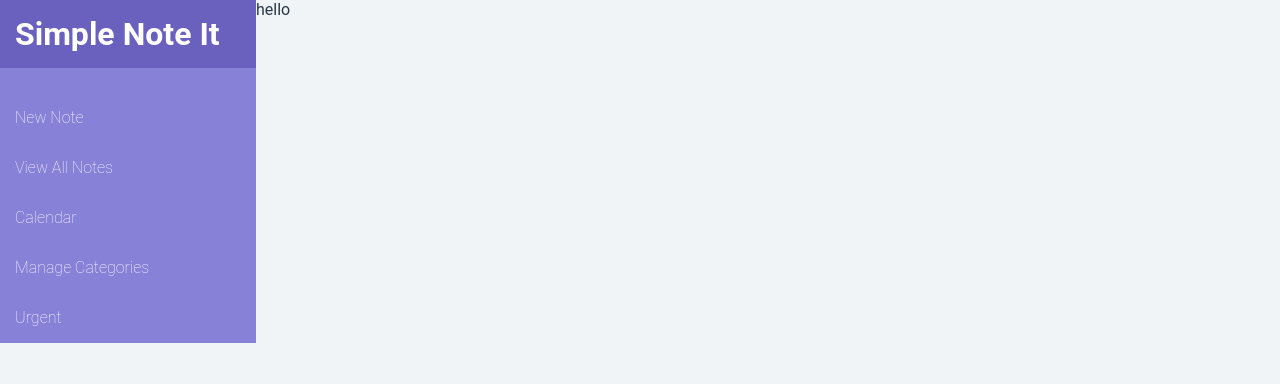
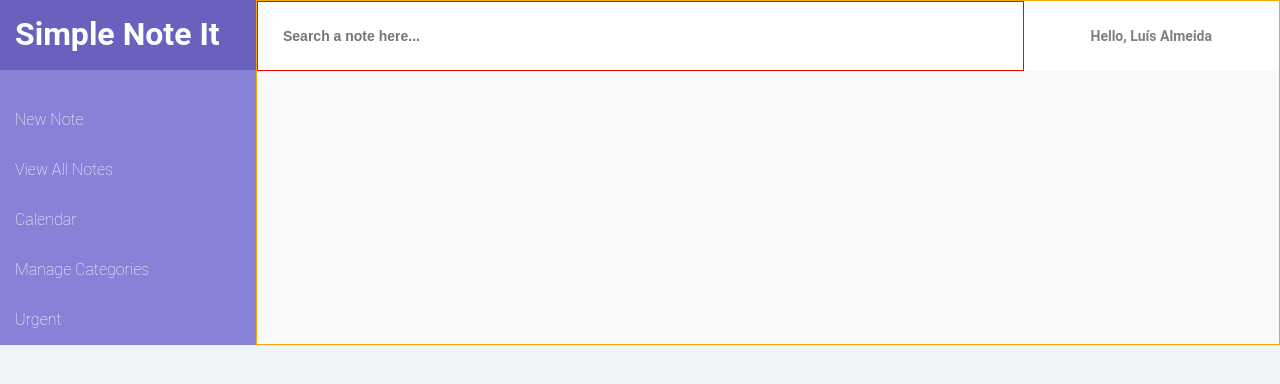
Before and after one commit to luisalmeida12/reactnotes, a React (Create React App) app: page / in a window 1280 px wide. Shown: the top 384 px of the page. Built offline with nearby package versions, Linux system fonts and the light colour scheme.

Commit message:
Progress on search bar css.

```diff
--- a/src/App.js
+++ b/src/App.js
@@ -10,11 +10,11 @@ class App extends Component {
 
   render() {
     return (
-      <div class="wrapper">
+      <div className="wrapper">
 
         <Sidebar />
         <Main>
-          <SearchBar></SearchBar>
+          <SearchBar ></SearchBar>
         </Main>
 
       </div>
--- a/src/components/main/index.js
+++ b/src/components/main/index.js
@@ -9,7 +9,7 @@ class Main extends Component {
 
     render () {
         return(
-            <div>hello</div>
+            <div className="main">{ this.props.children }</div>
 
         );
     }
--- a/src/components/main/styles.css
+++ b/src/components/main/styles.css
@@ -1,9 +1,14 @@
 .main {
-    padding: 15px;
+    /* padding: 15px; */
     width: 80%;
-    height: 100%;
+    /* height: 100%; */
     overflow: auto;
     background: #F9F9F9;
+    border: solid 1px orange;
+    display: flex;
+    /* flex-direction: column; */
+    /* align-items: center; */
+
 }
 
 .content {
--- a/src/components/searchbar/index.js
+++ b/src/components/searchbar/index.js
@@ -4,12 +4,19 @@ import './styles.css';
 class SearchBar extends Component {
     render() {
         return (
-            <div class="search-bar">hdfhsjfhj
-                <div class="search-box">search input hre</div>
-                <div class="user-info">Luís Almeida</div>
+            <div className="search-bar">
+
+                <div className="search-box">
+                    <input type="text" className="input-search-box" placeholder="Search a note here... " />
+                </div>
+
+                <div className="user-info">
+                    Hello, Luís Almeida
+                </div>
+
             </div>
-        );
+            );
+        }
     }
-}
 
-export default SearchBar;
+    export default SearchBar;
--- a/src/components/searchbar/styles.css
+++ b/src/components/searchbar/styles.css
@@ -1,19 +1,44 @@
 .search-bar {
+    /* width: 100%; */
+    /* margin-bottom: 25px; */
+    background:#fff;
+    /* padding: 15px; */
     width: 100%;
-    margin-bottom: 25px;
-    background:#fff;
-    padding: 15px;
+    height: 70px;
     display: flex;
     justify-content: space-between;
+    /* border: solid 1px blue; */
+
 }
 
 
 .search-box{
-    width: 75%;
+    flex: 1;
     border: solid 1px red;
+    display: flex;
+    justify-content: left;
+    align-items: center;
+    padding-left: 25px;
+    padding-right: 25px;
+
 }
 
 .user-info{
     width: 25%;
-    background: yellow;
+    display: flex;
+    align-items: center;
+    justify-content: center;
+    font-size: 14px;
+    font-weight: bold;
+    color: gray;
 }
+
+.input-search-box{
+    border: solid 1px red;
+    width: 100%;
+    height: 50%;
+    border: none;
+    font-size: 14px;
+    font-weight: bold;
+    color: gray;
+}
--- a/src/components/sidebar/index.js
+++ b/src/components/sidebar/index.js
@@ -9,6 +9,7 @@ export default class Sidebar extends Component {
             <div class="logo">
                 <h1>Simple Note It</h1>
             </div>
+            <div className="nav">
                 <ul>
                     <li>New Note</li>
                     <li>View All Notes</li>
@@ -17,6 +18,7 @@ export default class Sidebar extends Component {
                     <li>Urgent</li>
                 </ul>
             </div>
+        </div>
         );
     }
 }
--- a/src/components/sidebar/styles.css
+++ b/src/components/sidebar/styles.css
@@ -3,13 +3,20 @@
     color: white;
     width: 20%;
     overflow: hidden;
+    display: flex;
+    flex-direction: column;
 }
 
 .logo {
     width: 100%;
+    height: 70px;
     margin-bottom: 25px;
     background:#6A61BF;
     padding: 15px;
+}
+
+.nav{
+    flex: 1;
 }
 
 ul {
--- a/src/styles.css
+++ b/src/styles.css
@@ -25,5 +25,6 @@ body {
     display: flex;
     justify-content: flex-start;
     height: 100%;
+    /* width: 100%; */
     /* background: gray; */
 }
```
Lines whose indentation alone changed are shown as unchanged.
